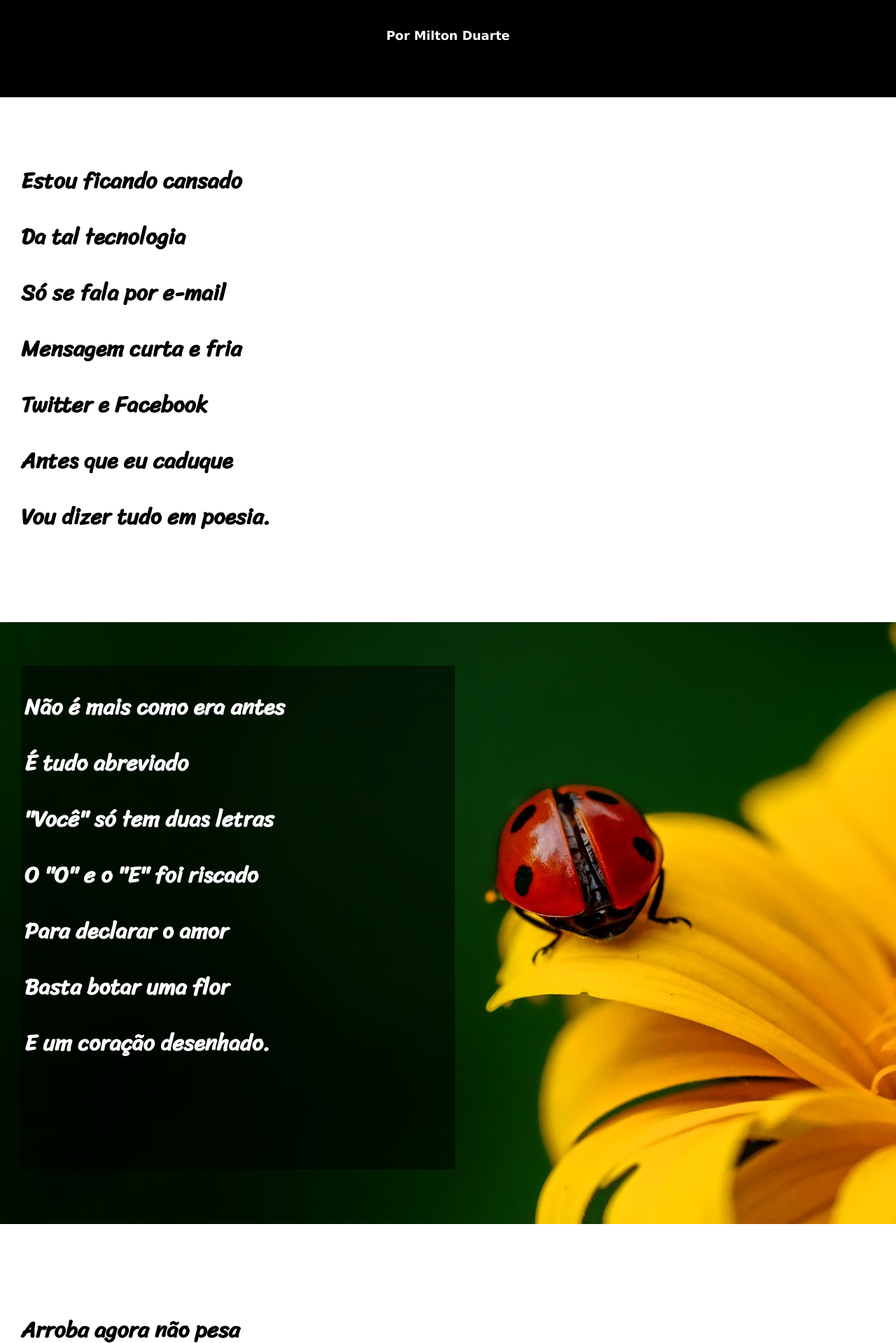
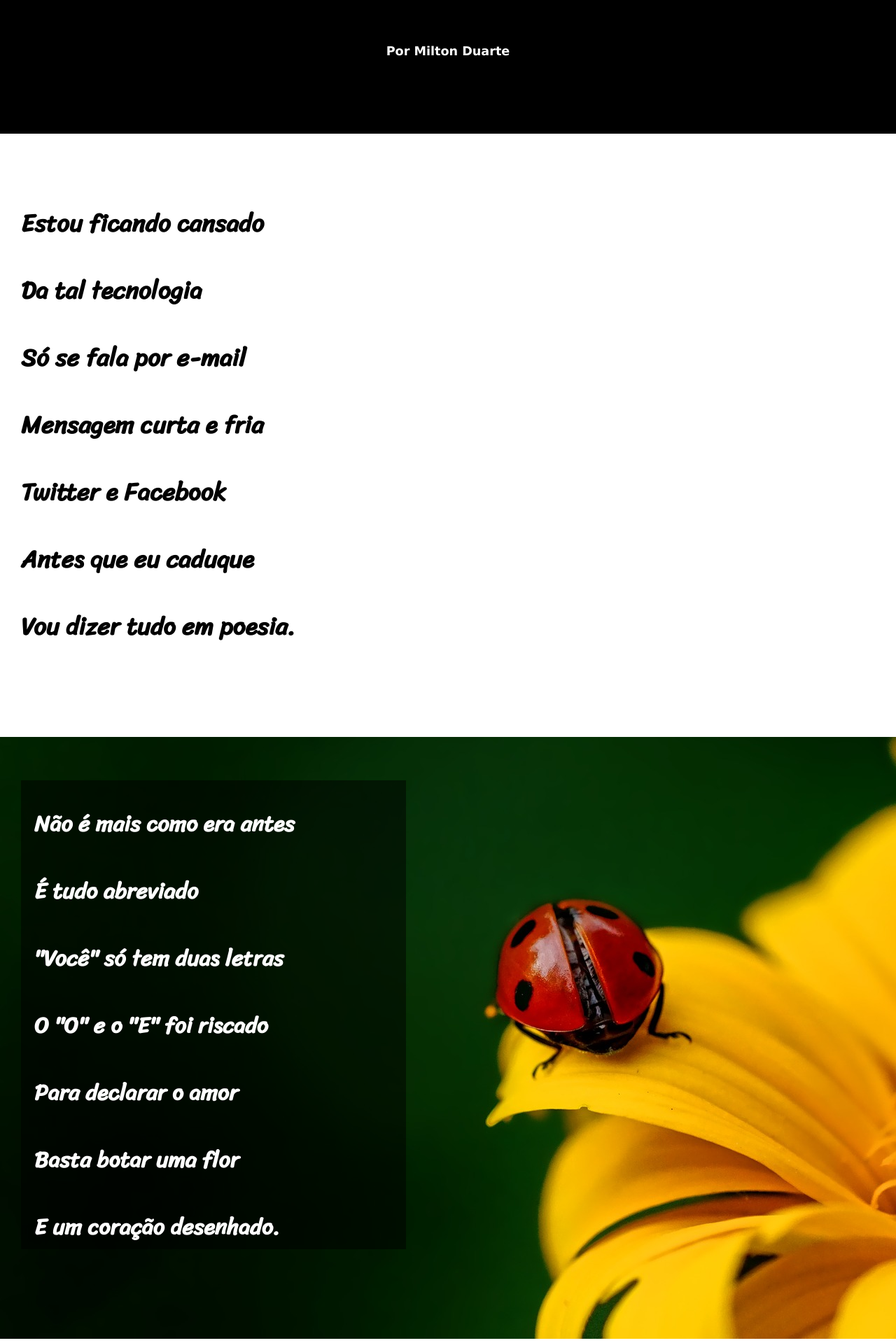
Before and after one commit to Jadielson182/html-css, a plain HTML site: page desafios/desafio011/index.html in a window 1280 px wide. Shown: the part 184-2103 px from the top of the page at 70% size. Drawn offline with Linux system fonts and the light colour scheme.

Commit message:
Update index.html

```diff
--- a/desafios/desafio011/index.html
+++ b/desafios/desafio011/index.html
@@ -17,28 +17,11 @@
             --fonte3: 'Sriracha', cursive;
 
         }
-        #imagem1 {
-            background-image: url(imagens/background001.jpg);
 
-            background-position: center center;
-            height: 100vh;
-            background-attachment: fixed;
-            padding: 30px;
-            margin: 20px 0px;
-        }
-
-
-
-         #imagem2 {
-            background-image: url(imagens/background002.jpg);
-            height: 100vh;
-            background-attachment: fixed;
-            padding: 30px;
-            margin: 20px 0px;
-            }
         body {
             margin: 0px;
             font-weight: bold;
+            line-height: 10vh;
 
         }
         header  {
@@ -73,24 +56,45 @@
         main {
             text-align: justify;
             font-family: var(--fonte3);
-            line-height: 5em;
 
         }
         .comum {
-
-            font-size: 2em;
+            font-size: 2.2em;
             padding: 50px 0px 80px 30px;
             margin:30px 0px 30px 0px;
+            line-height: 12vh;
 
         }
 
+        #imagem1 {
+            background-image: url(imagens/background001.jpg);
+            background-position: center center;
+            height: 100vh;
+            background-attachment: fixed;
+            padding: 30px;
+            margin: 20px 0px;
+        }
+
+
+
+         #imagem2 {
+            background-image: url(imagens/background002.jpg);
+            background-size: cover;
+            height: 100vh;
+            background-attachment: fixed;
+            padding: 30px;
+            margin: 20px 0px;
+            }
         .p-destacado{
+            line-height: 12vh;
+            position: absolute;
+            /* display: inline-block; */
             background-color: rgba(0, 0, 0, 0.5);
-            height: 85%;
-            width: 50%;
+            height: 80%;
+            width: 40%;
             color: white;
-            font-size: 2em;
-            padding: 20px 5px;
+            font-size: 2.0em;
+            padding: 15px 19px;
 
         }
 
@@ -264,7 +268,7 @@
 
     </main>
     <footer>
-        <p>Site criado por <a href="https://github.com/Jadielson182">Jadielson Silva </a> para o <a href="https://www.youtube.com/c/CursoemV%C3%ADdeo">CursoemVideo</a> </p>
+        <p>Site criado por <a href="https://github.com/Jadielson182" target="_blank">Jadielson Silva </a> para o <a href="https://www.youtube.com/c/CursoemV%C3%ADdeo" target="_blank">CursoemVideo</a> </p>
 
     </footer>
 
```
